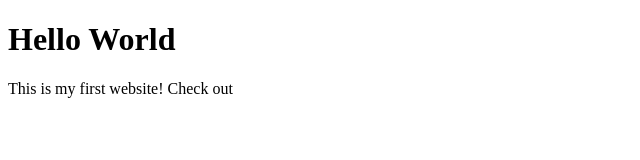
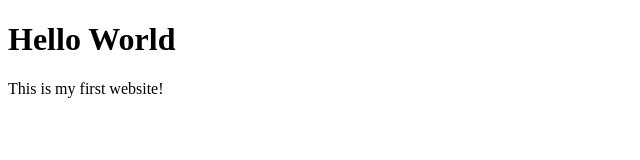
Before and after one commit to mariabonucchi/codespaces-demo, a plain HTML site: page index.html in a window 1280 px wide. Shown: the full height of the page, 0-640 px from the left. Drawn offline with Linux system fonts and the light colour scheme.

Commit message:
correcting paragraph

```diff
--- a/index.html
+++ b/index.html
@@ -7,6 +7,6 @@
 </head>
 <body>
     <h1>Hello World</h1>
-    <p>This is my first website! Check out</p>
+    <p>This is my first website!</p>
 </body>
 </html>
```
